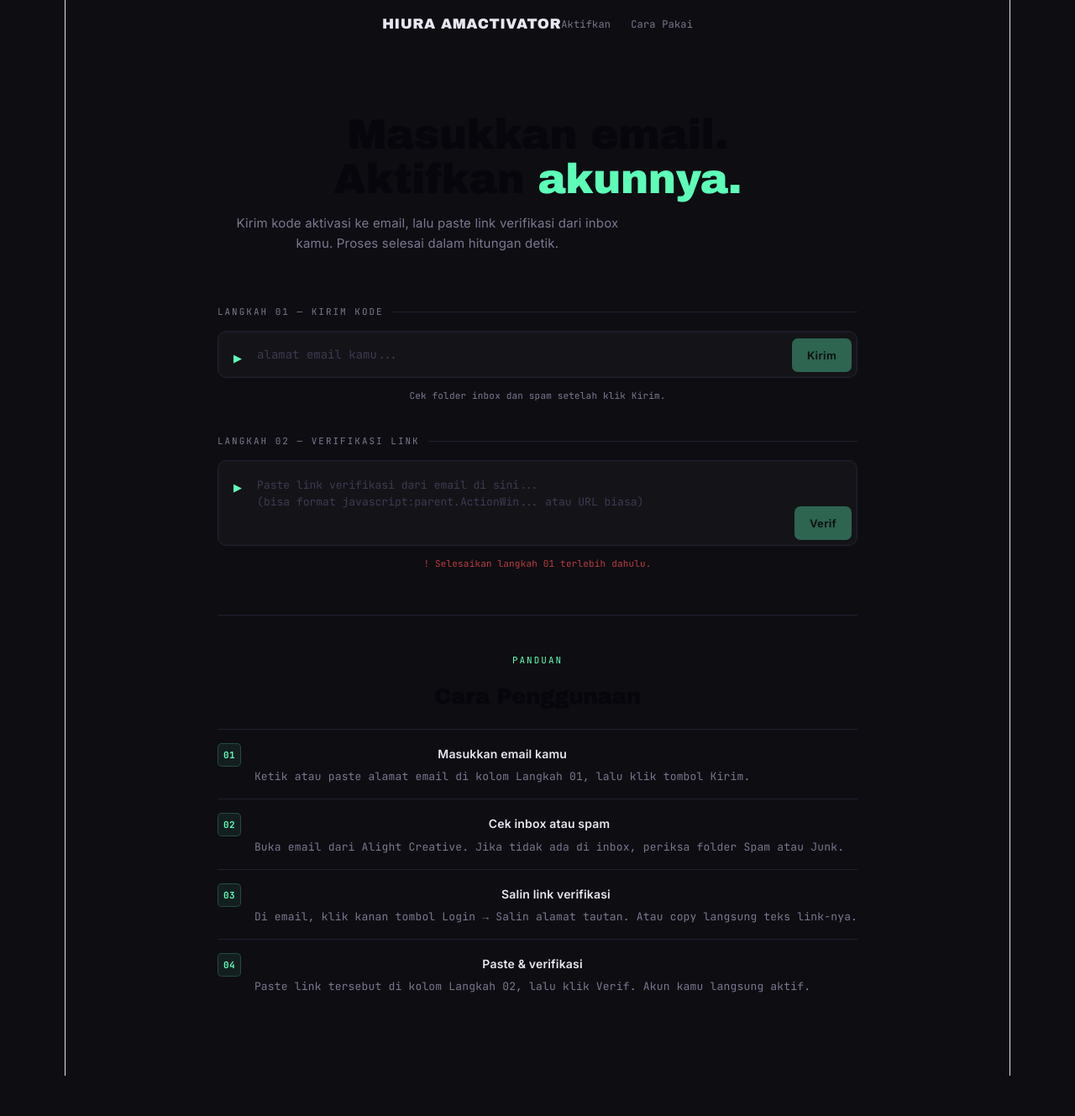
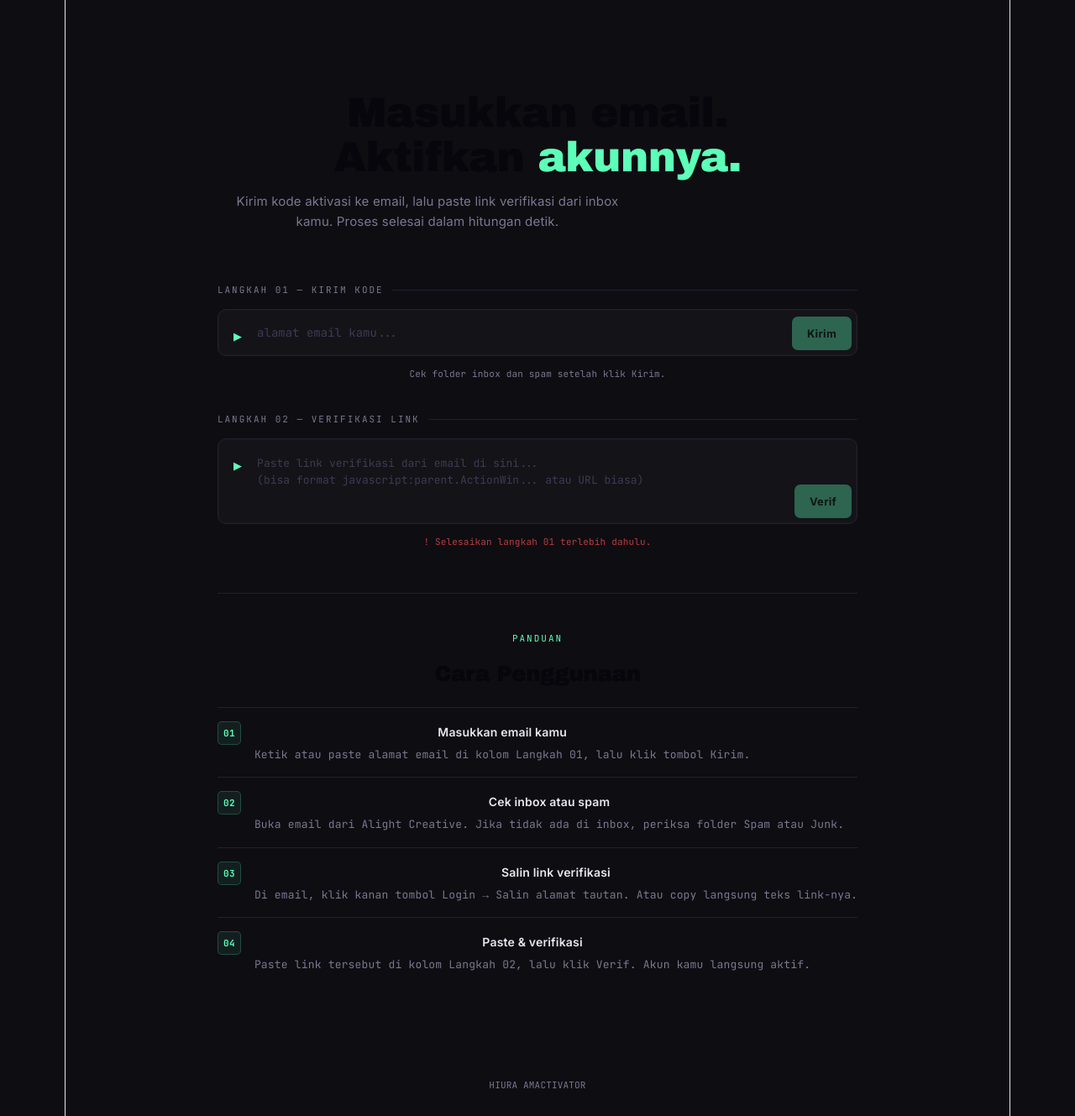
Before and after one commit to HiuraKiyowoo/AlightMotion, a React (Vite) app: page / in a window 1280 px wide. Shown: the whole page at 84% size. Before the commit the page ends 1281 px from the top, so only its background shows below. Built offline with nearby package versions, Linux system fonts and the light colour scheme.

Commit message:
Update App.jsx

```diff
--- a/src/App.jsx
+++ b/src/App.jsx
@@ -204,13 +204,8 @@ export default function App() {
 
       {/* Header */}
       <header style={S.header}>
-        <div style={S.logo}>
-          HIURA AMACTIVATOR
-        </div>
-        <nav style={{ display: "flex", gap: 24 }}>
-          <a href="#aktifkan" style={S.navLink}>Aktifkan</a>
-          <a href="#cara-pakai" style={S.navLink}>Cara Pakai</a>
-        </nav>
+
+
       </header>
 
       <main style={S.main}>
@@ -331,6 +326,9 @@ export default function App() {
       </main>
 
 
+      <footer style={{ textAlign: "center", padding: "24px", fontFamily: "'JetBrains Mono', monospace", fontSize: 11, color: "var(--dim)" }}>
+        HIURA AMACTIVATOR
+      </footer>
     </>
   );
 }
```
